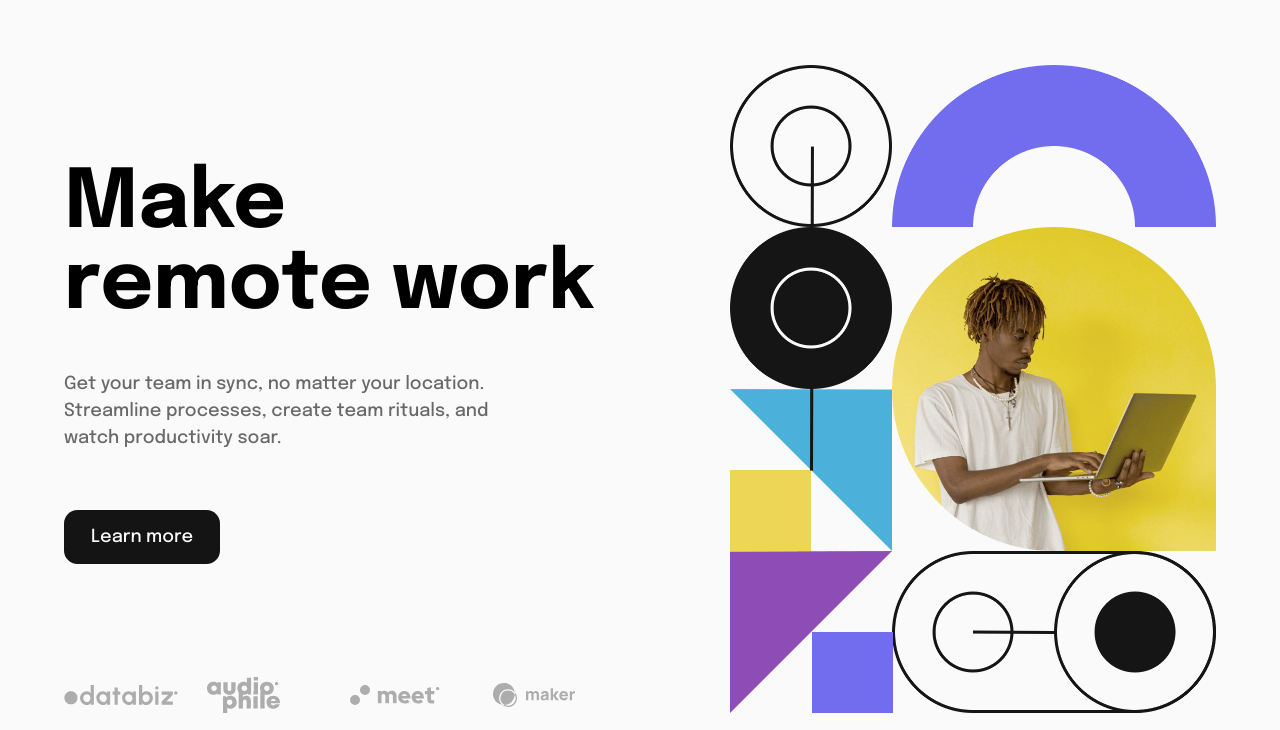
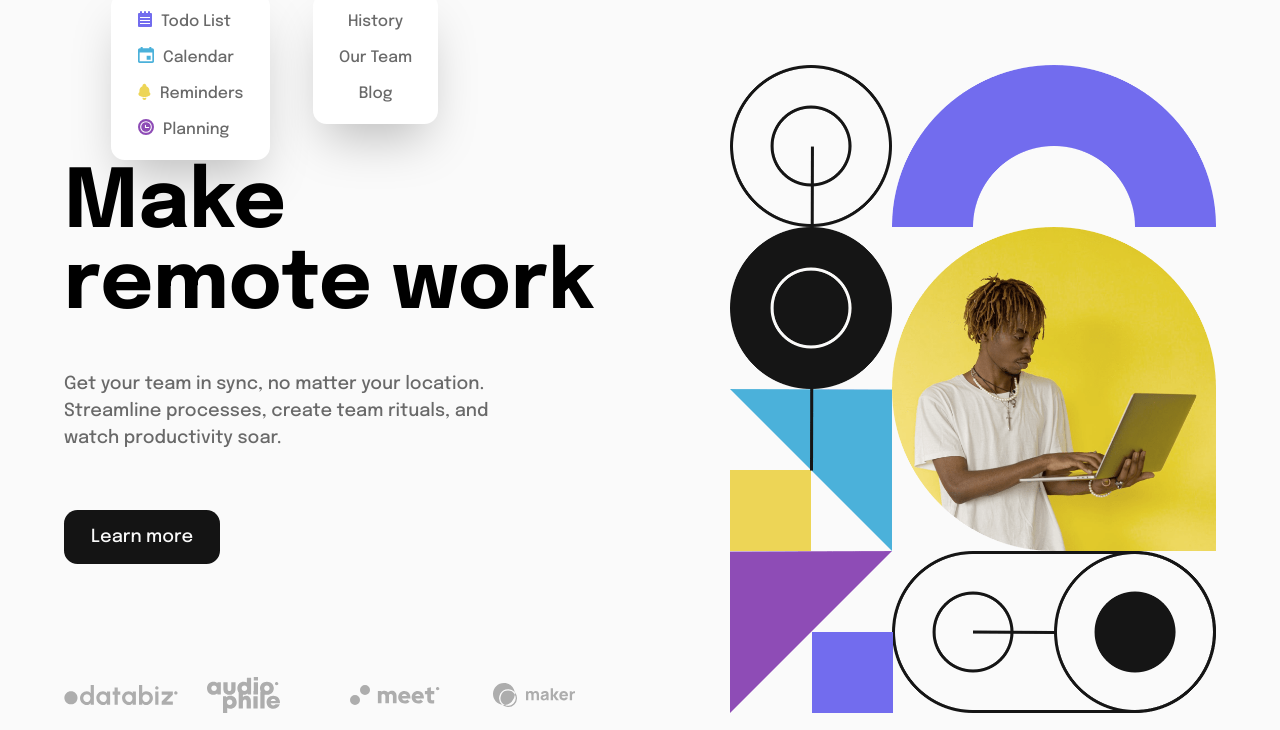
Before and after one commit to antonio-lopez/fm-intro-section-dropdown-nav, a website: page index.html in a window 1280 px wide. Shown: the part 70-800 px from the top of the page. Drawn offline with Linux system fonts and the light colour scheme.

Commit message:
desktop popup menu

```diff
--- a/index.html
+++ b/index.html
@@ -127,7 +127,7 @@
         <!-- menu -->
         <div>
           <ul class="flex space-x-8">
-            <li>
+            <li class="relative">
               <a class="flex hover:text-almostBlack" href=""
                 >Features
                 <div class="flex items-center pl-1">
@@ -136,8 +136,57 @@
                     alt="arrow down icon"
                   /></div
               ></a>
+
+              <!-- features list desktop-->
+              <div
+                class="absolute -left-16 flex flex-col items-center rounded-xl bg-white py-4 px-6 text-sm shadow-2xl"
+              >
+                <ul id="features-list-desktop" class="space-y-3">
+                  <li>
+                    <a class="flex" href=""
+                      ><div class="pr-2">
+                        <img src="/images/icon-todo.svg" alt="todo icon" />
+                      </div>
+                      Todo List</a
+                    >
+                  </li>
+                  <li>
+                    <a class="flex" href=""
+                      ><div class="pr-2">
+                        <img
+                          src="/images/icon-calendar.svg"
+                          alt="calendar icon"
+                        />
+                      </div>
+                      Calendar</a
+                    >
+                  </li>
+                  <li>
+                    <a class="flex" href=""
+                      ><div class="pr-2">
+                        <img
+                          src="/images/icon-reminders.svg"
+                          alt="reminders icon"
+                        />
+                      </div>
+                      Reminders</a
+                    >
+                  </li>
+                  <li>
+                    <a class="flex" href=""
+                      ><div class="pr-2">
+                        <img
+                          src="/images/icon-planning.svg"
+                          alt="planning icon"
+                        />
+                      </div>
+                      Planning</a
+                    >
+                  </li>
+                </ul>
+              </div>
             </li>
-            <li>
+            <li class="relative">
               <a class="flex hover:text-almostBlack" href=""
                 >Company
                 <div class="flex items-center pl-1">
@@ -146,6 +195,16 @@
                     alt="arrow down icon"
                   /></div
               ></a>
+              <!-- company list desktop -->
+              <div
+                class="absolute left-0 -right-6 flex flex-col items-center rounded-xl bg-white py-4 text-center text-sm shadow-2xl"
+              >
+                <ul id="company-list-desktop" class="space-y-3">
+                  <li><a href="">History</a></li>
+                  <li><a href="">Our Team</a></li>
+                  <li><a href="">Blog</a></li>
+                </ul>
+              </div>
             </li>
             <li><a class="hover:text-almostBlack" href="">Careers</a></li>
             <li><a class="hover:text-almostBlack" href="">About</a></li>
```
Also changed, not shown: css/main.css.
